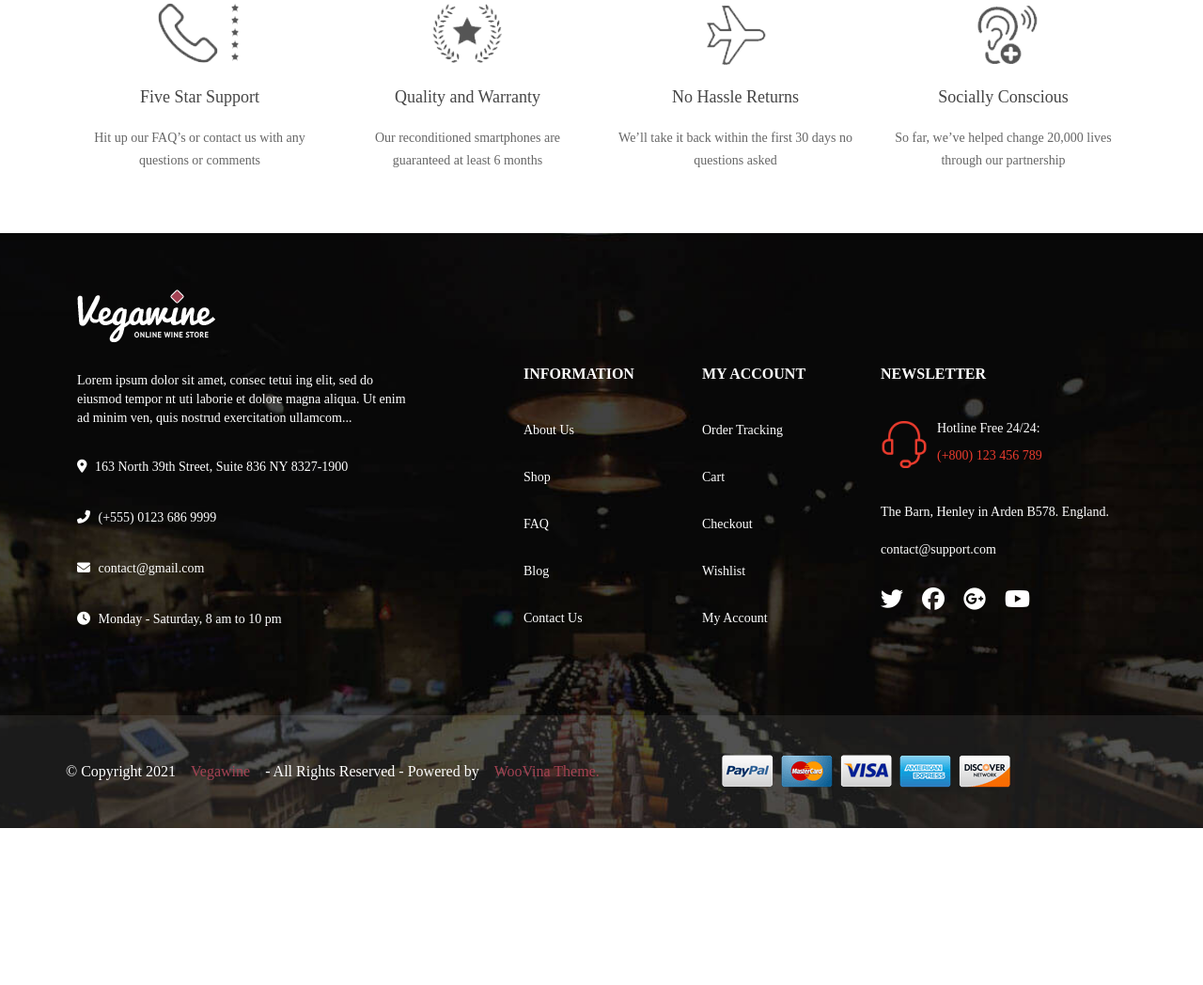
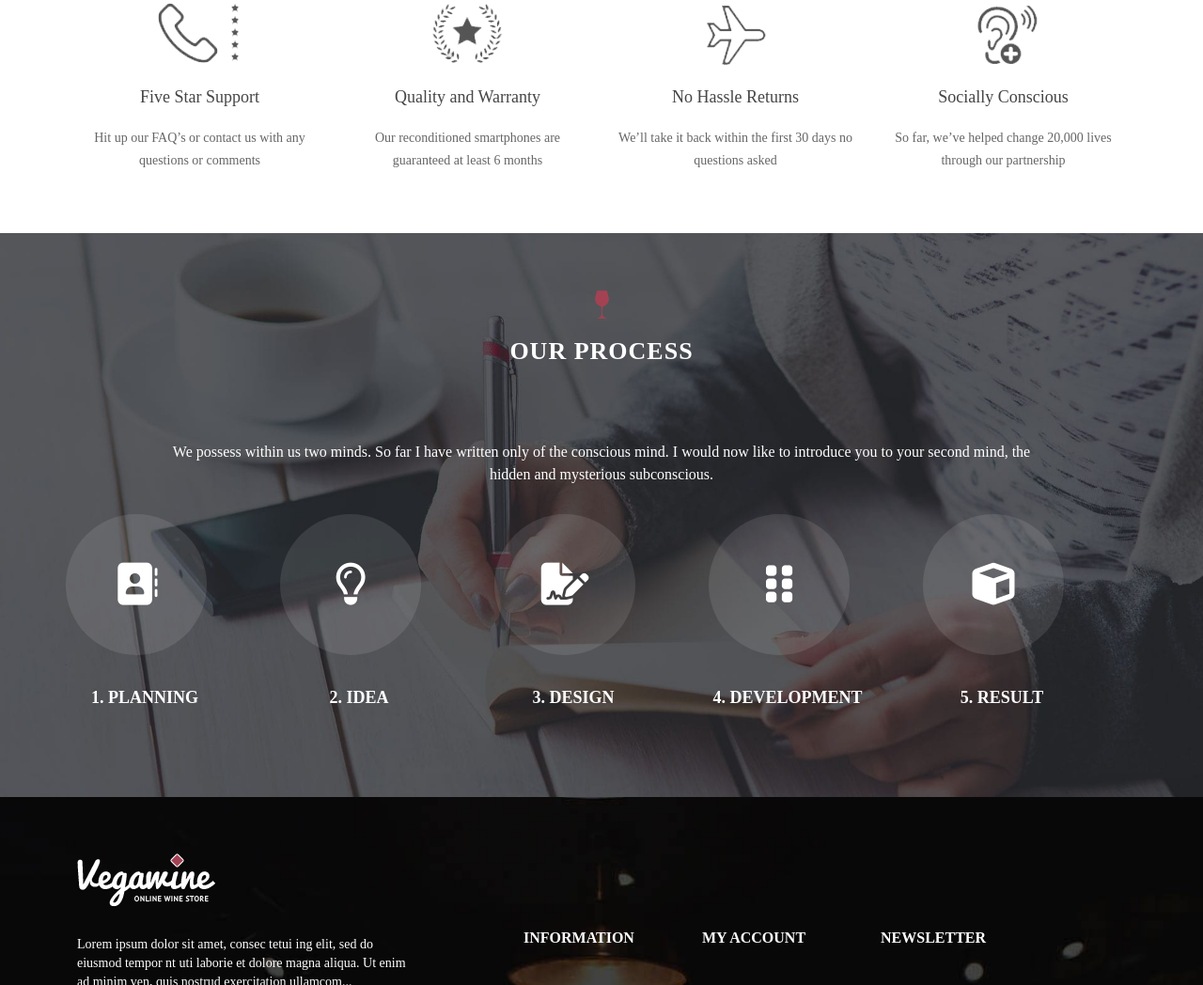
Before and after one commit to UlviAsadzade/ULvino-FrontEnd, a website: page about.html in a window 1280 px wide. Shown: the part 1403-2451 px from the top of the page at 94% size. Before the commit the page ends 2284 px from the top, so only its background shows below. Drawn offline with nearby package versions, Linux system fonts and the light colour scheme; a web font is replaced by a local one.

Commit message:
created our-process section

```diff
--- a/about.html
+++ b/about.html
@@ -269,6 +269,65 @@
         </div>
     </section>
 
+    <section class="our-process" style="background-image: url('./assets/images/our-process-bg.jpg');">
+        <div class="container">
+            <div class="row">
+                <div>
+                    <img class="deal-left-icon" src="./assets/images/glass.png" alt="">
+                </div>
+                <h2>OUR PROCESS</h2>
+                <p>
+                    We possess within us two minds. So far I have written only of the conscious mind. I would now like
+                    to introduce you to
+                    your second mind, the hidden and mysterious subconscious.
+                </p>
+                <div class="container-fluid p-0">
+                    <div class="row">
+                        <div class="our-process-main">
+
+                            <div class="process-box">
+                                <div class="process-icon">
+                                    <i class="fas fa-address-book"></i>
+                                </div>
+                                <span>1. PLANNING</span>
+                            </div>
+
+                            <div class="process-box">
+                                <div class="process-icon">
+                                    <i class="far fa-lightbulb"></i>
+                                </div>
+                                <span>2. IDEA</span>
+                            </div>
+
+                            <div class="process-box">
+                                <div class="process-icon">
+                                    <i class="fas fa-file-signature"></i>
+                                </div>
+                                <span>3. DESIGN</span>
+                            </div>
+
+                            <div class="process-box">
+                                <div class="process-icon">
+                                    <i class="fas fa-grip-vertical"></i>
+                                </div>
+                                <span>4. DEVELOPMENT</span>
+                            </div>
+
+                            <div class="process-box">
+                                <div class="process-icon">
+                                    <i class="fas fa-cube"></i>
+                                </div>
+                                <span>5. RESULT</span>
+                            </div>
+                        </div>
+
+
+                    </div>
+                </div>
+            </div>
+        </div>
+    </section>
+
 
 
 
--- a/assets/scss/pages/_about.scss
+++ b/assets/scss/pages/_about.scss
@@ -78,9 +78,63 @@ body {
                 line-height: 1.2;
                 margin: 20px 0;
             }
-            & p{
+            & p {
                 font-size: 14px;
             }
         }
     }
+
+    .our-process {
+        padding: 60px 0;
+        text-align: center;
+        background-attachment: fixed;
+        background-position: center center;
+        background-repeat: no-repeat;
+        background-size: 100% auto;
+        color: #fff;
+        min-height: 600px;
+        & h2 {
+            margin: 20px 0 80px 0;
+            color: #fff;
+            font-size: 26px;
+            text-transform: uppercase;
+            letter-spacing: 1px;
+            font-weight: 600;
+        }
+        & p {
+            width: 85%;
+            display: inline-block;
+            margin: 0 auto;
+            font-size: 16px;
+            line-height: 24px;
+            margin-bottom: 30px;
+        }
+
+        & .our-process-main {
+            display: flex;
+            & .process-box {
+                width: 20%;
+                & .process-icon {
+                    border-radius: 50%;
+                    background: rgba(255, 255, 255, 0.1);
+                    height: 150px;
+                    width: 150px;
+                    display: flex;
+                    align-items: center;
+                    justify-content: center;
+                    margin-bottom: 30px;
+                    & i {
+                        font-size: 45px;
+                    }
+
+                }
+                & span {
+                    font-weight: 700;
+                    text-transform: uppercase;
+                    font-size: 18px;
+                    margin-right: 60px;
+                }
+            }
+        }
+    }
 }
```
Also changed, not shown: assets/css/style.css, assets/images/our-process-bg.jpg (added).
